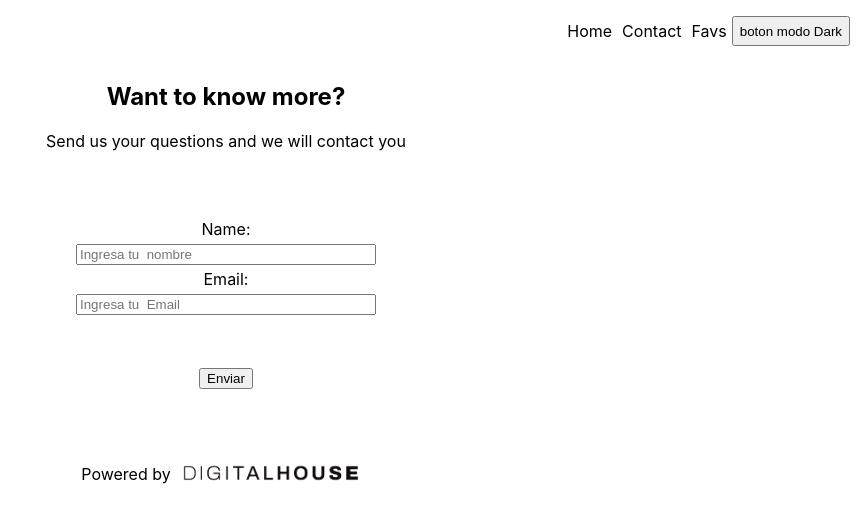
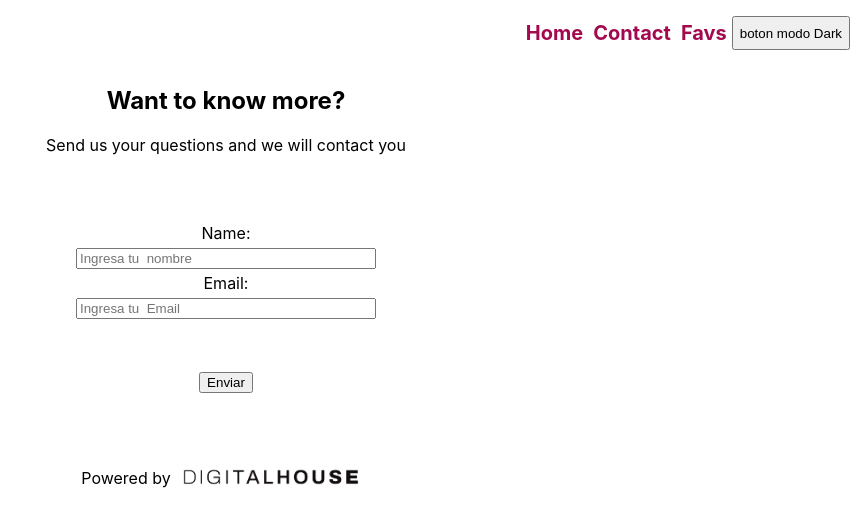
Before and after one commit to nathashe/esp-fe3-final, a React (Create React App) app: page /contact in a window 1280 px wide. Shown: the top 526 px of the page, without its empty margins (414-1280 px from the left). Built offline with nearby package versions, Linux system fonts and the light colour scheme.

Commit message:
css modif

```diff
--- a/src/index.css
+++ b/src/index.css
@@ -21,7 +21,7 @@ code {
 
 h1{
   text-align: center;
-}
+  }
 
 .hju{
 
@@ -32,10 +32,12 @@ h1{
   width: auto;
   justify-content: flex-end;
   padding: 1rem;
+  font-weight: bold;
+  font-size: 20px;
 }
 
 a{
-  color: #000;
+  color: hsla(333, 96%, 32%, 0.977);
   text-decoration: none;
   margin: 5px;
   cursor: pointer;
@@ -74,7 +76,9 @@ form{
   height: 100px;
   margin: 0 auto;
 }
-
+.form:hover button{
+  background-color: aquamarine;
+}
 .card{
   display: flex;
   justify-content: space-around;
@@ -141,7 +145,7 @@ gap: 5px;
   background-color: #0a041fab;
   /* background-color: #12121296; */
   color: white;
+  }
+.dark a {
+  color: rgb(54, 196, 186);
 }
-.dark > a {
-  color: white;
-}
```
